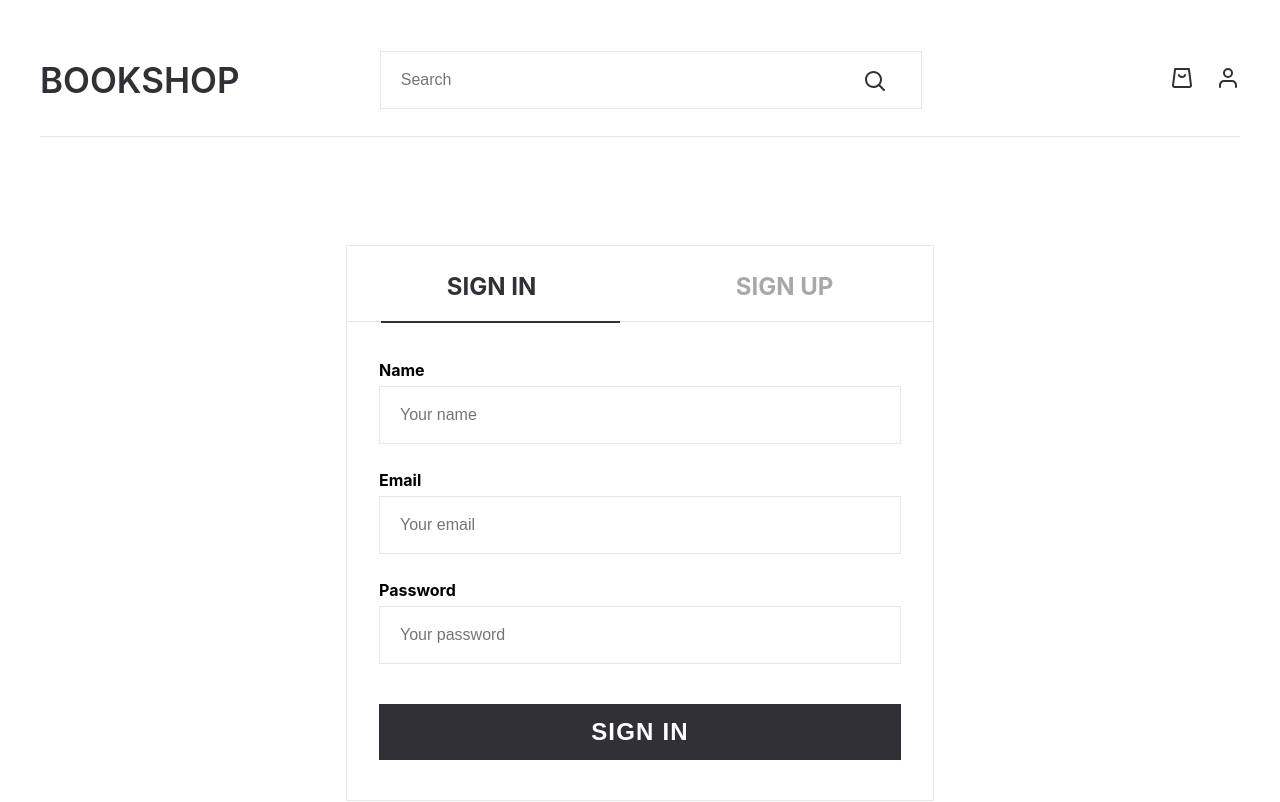
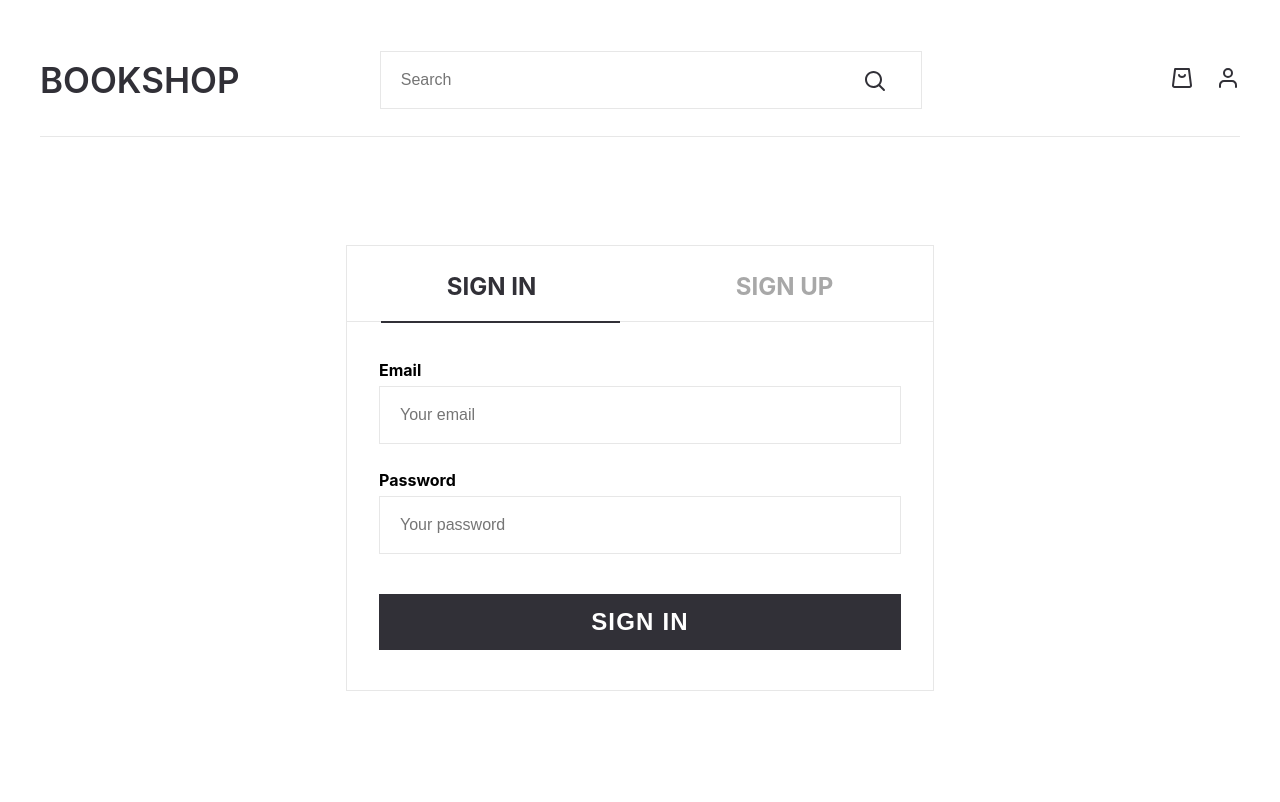
Before and after one commit to Ashmankevich/bookshop, a React (Create React App) app in the folder bookshop/: page /bookshop/sign-in in a window 1280 px wide. Shown: the top 802 px of the page. Built offline with nearby package versions, Linux system fonts and the light colour scheme.

Commit message:
fix account page

```diff
--- a/bookshop/src/features/form/sign-in-form/SignInForm.tsx
+++ b/bookshop/src/features/form/sign-in-form/SignInForm.tsx
@@ -45,15 +45,6 @@ export const SignInForm: React.FC<SignInFormProps> = () => {
           </Link>
         </nav>
         <label className={style.label}>
-          Name
-          <input
-            className={style.input}
-            {...register("name")}
-            type="text"
-            placeholder="Your name"
-          ></input>
-        </label>
-        <label className={style.label}>
           Email
           <input
             className={style.input}
--- a/bookshop/src/features/form/sign-up-form/SignUpForm.tsx
+++ b/bookshop/src/features/form/sign-up-form/SignUpForm.tsx
@@ -40,15 +40,6 @@ export const SignUpForm: React.FC<SignUpFormProps> = () => {
           </Link>
         </nav>
         <label className={style.label}>
-          Name
-          <input
-            className={style.input}
-            {...register("name")}
-            type="text"
-            placeholder="Your name"
-          ></input>
-        </label>
-        <label className={style.label}>
           Email
           <input
             className={style.input}
--- a/bookshop/src/pages/Account.tsx
+++ b/bookshop/src/pages/Account.tsx
@@ -1,9 +1,7 @@
 import { Title } from "../ui/title/Title";
 import { Template } from "../template/Template";
 import { User } from "../features/user/User";
-import { BackIcon } from "../assets";
-import { Navigate, useNavigate } from "react-router-dom";
-import { ButtonBack } from "../ui/button/button-back/ButtonBack";
+import { Navigate } from "react-router-dom";
 import { AppPages } from "../routes";
 import { useSelector } from "react-redux";
 import { RootState } from "../store/store";
@@ -12,17 +10,10 @@ type AccountProps = {};
 
 export const Account: React.FC<AccountProps> = () => {
   const { isSignIn } = useSelector(({ user }: RootState) => user);
-  const navigate = useNavigate();
-  const buttonBack = () => {
-    navigate(-1);
-  };
   if (isSignIn) {
     return (
       <>
         <Template>
-          <ButtonBack onClick={buttonBack}>
-            <BackIcon></BackIcon>
-          </ButtonBack>
           <Title>Account</Title>
           <User></User>
         </Template>
```
